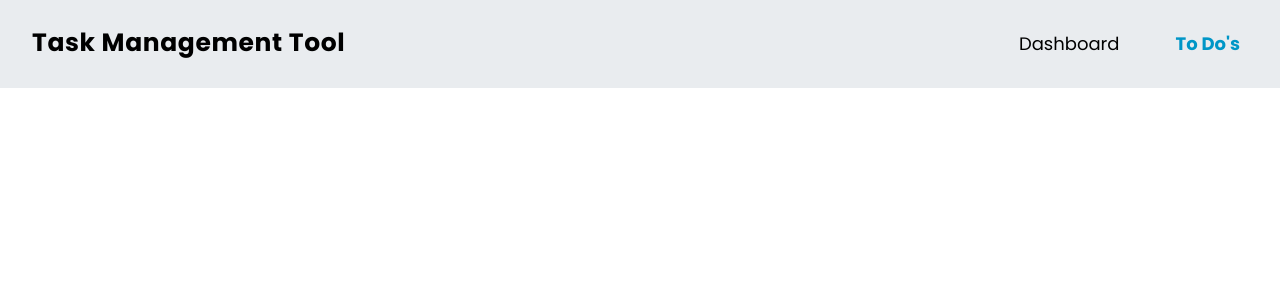
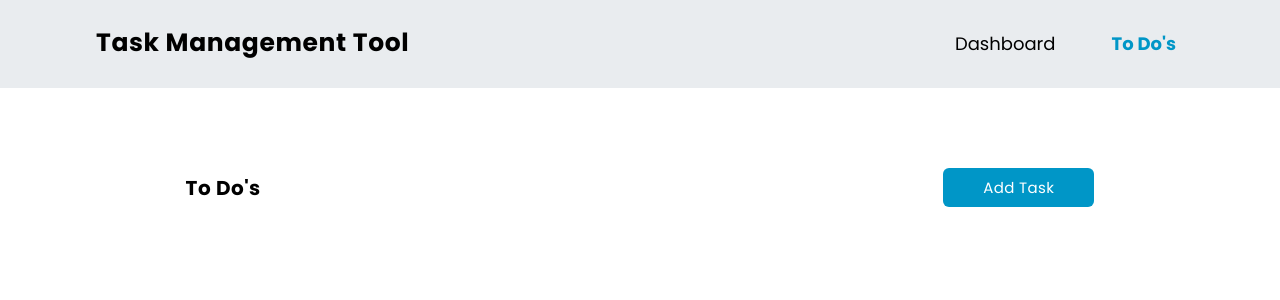
Before and after one commit to hassaanalii/Task-Management-Tool, a Next.js app: page /to-do in a window 1280 px wide. Shown: the top 300 px of the page. Built offline with nearby package versions, Linux system fonts and the light colour scheme.

Commit message:
To Do Banner with Add Button

```diff
--- /dev/null
+++ b/app/components/custombutton/CustomButton.tsx
@@ -0,0 +1,17 @@
+import Image from "next/image";
+
+interface CustomButtonProps {
+    text: string;
+    classname: string;
+    onClick: () => void;
+
+}
+
+const CustomButton: React.FC<CustomButtonProps> = ({ text, classname, onClick}) => {
+    return (
+        <button className={classname} onClick={onClick}>
+            {text}
+        </button>
+    )
+}
+export default CustomButton;
--- a/app/components/navbar/Navbar.tsx
+++ b/app/components/navbar/Navbar.tsx
@@ -13,7 +13,7 @@ const Navbar = () => {
     console.log(pathname)
     return (
         <nav className="bg-customGray">
-            <div className="max-w-7xl mx-auto px-4 sm:px-6 lg:px-8 py-3">
+            <div className="max-w-6xl mx-auto px-4 sm:px-6 lg:px-8 py-3">
                 <div className="flex items-center justify-between h-16">
                     <div className="flex items-center">
                         <div className="flex-shrink-0">
--- /dev/null
+++ b/app/components/todobanner/ToDoBanner.tsx
@@ -0,0 +1,23 @@
+"use client"
+import CustomButton from "../custombutton/CustomButton"
+
+const ToDoBanner = () => {
+    const onAddTaskClick = () => {
+        console.log("onAddTaskClick")
+    }
+    return (
+        <div className="flex items-center justify-between">
+            <p className="text-[20px] font-bold leading-none tracking-wide">To Do's</p>
+            <CustomButton
+                text="Add Task"
+                onClick={onAddTaskClick}
+                classname="bg-customBlue rounded-md sm:px-10 px-5 py-3
+                leading-none tracking-wide sm:text-[15px] text-[12px]
+                text-white hover:bg-customBlue/50"
+            />
+        </div>
+    )
+
+}
+
+export default ToDoBanner;
--- a/app/to-do/page.tsx
+++ b/app/to-do/page.tsx
@@ -1,6 +1,13 @@
+import CustomButton from "../components/custombutton/CustomButton";
+import ToDoBanner from "../components/todobanner/ToDoBanner";
+
 const ToDo = () => {
-    return(
-        <div></div>
+    return (
+        <div className="w-[71%] mx-auto flex items-center ">
+            <div className="py-20 flex flex-col w-full">
+                <ToDoBanner />
+            </div>
+        </div>
     )
 }
 
```
